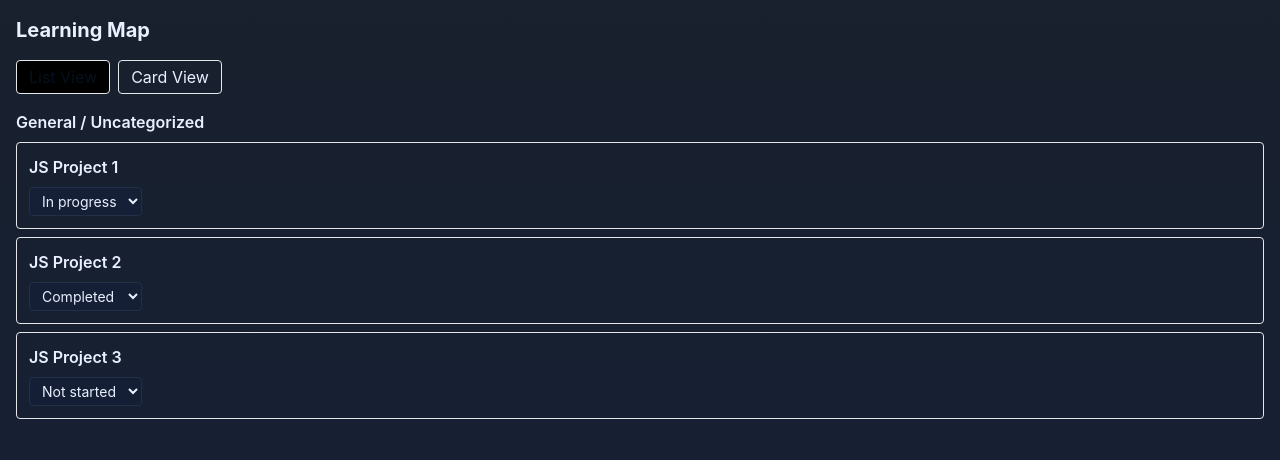
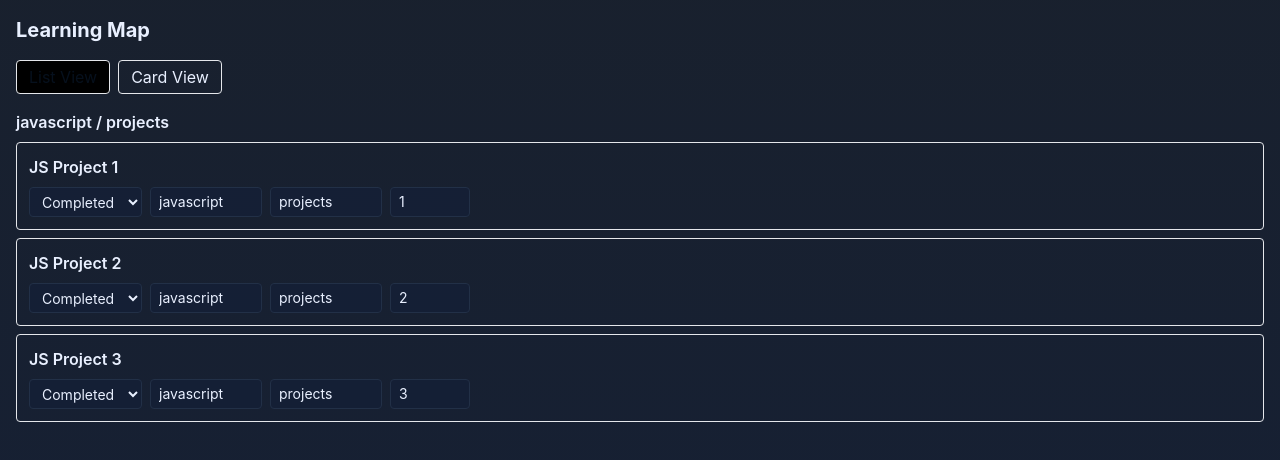
Before and after one commit to Mostafa-El-Masry/GAIA-Cerebra-V6.0.0, a Next.js app: page /learning in a window 1280 px wide. Shown: the top 460 px of the page. Built offline with nearby package versions, Linux system fonts and the light colour scheme; no server answers.

Commit message:
V6.0.4 Phase 3

```diff
--- a/app/learning/actions.ts
+++ b/app/learning/actions.ts
@@ -18,3 +18,16 @@ export async function updateLearningNodeStatus(
   nodes[index] = { ...nodes[index], status }
   saveNodes(nodes)
 }
+
+export async function updateLearningNodeMeta(
+  id: string,
+  field: "track" | "category" | "order",
+  value: string | number
+) {
+  const nodes = getNodes()
+  const index = nodes.findIndex(n => n.id === id)
+  if (index === -1) return
+
+  nodes[index] = { ...nodes[index], [field]: value }
+  saveNodes(nodes)
+}
--- a/app/learning/components/CardView.tsx
+++ b/app/learning/components/CardView.tsx
@@ -5,10 +5,16 @@ import NodeCard from "./NodeCard"
 
 export default function CardView({
   nodes,
-  onStatusChange
+  onStatusChange,
+  onMetaChange
 }: {
   nodes: LearningNode[]
   onStatusChange: (id: string, status: LearningNode["status"]) => void
+  onMetaChange: (
+    id: string,
+    field: "track" | "category" | "order",
+    value: string | number
+  ) => void
 }) {
   return (
     <div className="grid grid-cols-1 md:grid-cols-3 gap-4">
@@ -19,6 +25,7 @@ export default function CardView({
             key={node.id}
             node={node}
             onStatusChange={onStatusChange}
+            onMetaChange={onMetaChange}
           />
         ))}
     </div>
--- a/app/learning/components/ListView.tsx
+++ b/app/learning/components/ListView.tsx
@@ -5,10 +5,16 @@ import NodeCard from "./NodeCard"
 
 export default function ListView({
   nodes,
-  onStatusChange
+  onStatusChange,
+  onMetaChange
 }: {
   nodes: LearningNode[]
   onStatusChange: (id: string, status: LearningNode["status"]) => void
+  onMetaChange: (
+    id: string,
+    field: "track" | "category" | "order",
+    value: string | number
+  ) => void
 }) {
   const grouped = nodes.reduce<Record<string, LearningNode[]>>(
     (acc, node) => {
@@ -33,6 +39,7 @@ export default function ListView({
                   key={node.id}
                   node={node}
                   onStatusChange={onStatusChange}
+                  onMetaChange={onMetaChange}
                 />
               ))}
           </div>
--- a/app/learning/components/NodeCard.tsx
+++ b/app/learning/components/NodeCard.tsx
@@ -4,20 +4,22 @@ import { LearningNode } from "../models/LearningNode"
 
 export default function NodeCard({
   node,
-  onStatusChange
+  onStatusChange,
+  onMetaChange
 }: {
   node: LearningNode
   onStatusChange: (id: string, status: LearningNode["status"]) => void
+  onMetaChange: (
+    id: string,
+    field: "track" | "category" | "order",
+    value: string | number
+  ) => void
 }) {
   return (
     <div className="border rounded p-3 space-y-2">
       <h3 className="font-semibold">{node.title}</h3>
 
-      {node.description && (
-        <p className="text-sm text-gray-600">{node.description}</p>
-      )}
-
-      <div className="flex gap-2">
+      <div className="flex gap-2 flex-wrap text-sm">
         <select
           value={node.status}
           onChange={e =>
@@ -26,12 +28,44 @@ export default function NodeCard({
               e.target.value as LearningNode["status"]
             )
           }
-          className="border rounded px-2 py-1 text-sm"
+          className="border rounded px-2 py-1"
         >
           <option value="not started">Not started</option>
           <option value="in progress">In progress</option>
           <option value="completed">Completed</option>
         </select>
+
+        <input
+          placeholder="Track"
+          value={node.track ?? ""}
+          onChange={e =>
+            onMetaChange(node.id, "track", e.target.value)
+          }
+          className="border rounded px-2 py-1 w-28"
+        />
+
+        <input
+          placeholder="Category"
+          value={node.category ?? ""}
+          onChange={e =>
+            onMetaChange(node.id, "category", e.target.value)
+          }
+          className="border rounded px-2 py-1 w-28"
+        />
+
+        <input
+          type="number"
+          placeholder="Order"
+          value={node.order ?? ""}
+          onChange={e =>
+            onMetaChange(
+              node.id,
+              "order",
+              Number(e.target.value)
+            )
+          }
+          className="border rounded px-2 py-1 w-20"
+        />
       </div>
     </div>
   )
--- a/app/learning/components/NodeList.tsx
+++ b/app/learning/components/NodeList.tsx
@@ -4,9 +4,15 @@ import NodeCard from './NodeCard'
 export default function NodeList({
   nodes,
   onStatusChange,
+  onMetaChange,
 }: {
   nodes: LearningNode[]
   onStatusChange: (id: string, status: LearningNode['status']) => void
+  onMetaChange: (
+    id: string,
+    field: 'track' | 'category' | 'order',
+    value: string | number
+  ) => void
 }) {
   return (
     <div className='space-y-2'>
@@ -15,6 +21,7 @@ export default function NodeList({
           key={node.id}
           node={node}
           onStatusChange={onStatusChange}
+          onMetaChange={onMetaChange}
         />
       ))}
     </div>
--- /dev/null
+++ b/app/learning/data/categories.json
@@ -0,0 +1,4 @@
+[
+  { "id": "basics", "label": "Basics" },
+  { "id": "projects", "label": "Projects" }
+]
--- a/app/learning/data/nodes.json
+++ b/app/learning/data/nodes.json
@@ -2,16 +2,25 @@
   {
     "id": "node-1",
     "title": "JS Project 1",
-    "status": "in progress"
+    "status": "completed",
+    "order": 1,
+    "track": "javascript",
+    "category": "projects"
   },
   {
     "id": "node-2",
     "title": "JS Project 2",
-    "status": "completed"
+    "status": "completed",
+    "order": 2,
+    "track": "javascript",
+    "category": "projects"
   },
   {
     "id": "node-3",
     "title": "JS Project 3",
-    "status": "not started"
+    "status": "completed",
+    "order": 3,
+    "track": "javascript",
+    "category": "projects"
   }
 ]
--- /dev/null
+++ b/app/learning/data/tracks.json
@@ -0,0 +1,3 @@
+[
+  { "id": "javascript", "label": "JavaScript" }
+]
--- a/app/learning/page.tsx
+++ b/app/learning/page.tsx
@@ -2,7 +2,11 @@
 
 import { useEffect, useState } from "react"
 import { LearningNode } from "./models/LearningNode"
-import { loadLearningNodes, updateLearningNodeStatus } from "./actions"
+import {
+  loadLearningNodes,
+  updateLearningNodeStatus,
+  updateLearningNodeMeta
+} from "./actions"
 
 import ViewToggle from "./components/ViewToggle"
 import ListView from "./components/ListView"
@@ -16,10 +20,24 @@ export default function LearningPage() {
     loadLearningNodes().then(setNodes)
   }, [])
 
-  async function onStatusChange(id: string, status: LearningNode["status"]) {
+  async function onStatusChange(
+    id: string,
+    status: LearningNode["status"]
+  ) {
     await updateLearningNodeStatus(id, status)
     setNodes(prev =>
       prev.map(n => (n.id === id ? { ...n, status } : n))
+    )
+  }
+
+  async function onMetaChange(
+    id: string,
+    field: "track" | "category" | "order",
+    value: string | number
+  ) {
+    await updateLearningNodeMeta(id, field, value)
+    setNodes(prev =>
+      prev.map(n => (n.id === id ? { ...n, [field]: value } : n))
     )
   }
 
@@ -30,9 +48,17 @@ export default function LearningPage() {
       <ViewToggle view={view} onChange={setView} />
 
       {view === "list" ? (
-        <ListView nodes={nodes} onStatusChange={onStatusChange} />
+        <ListView
+          nodes={nodes}
+          onStatusChange={onStatusChange}
+          onMetaChange={onMetaChange}
+        />
       ) : (
-        <CardView nodes={nodes} onStatusChange={onStatusChange} />
+        <CardView
+          nodes={nodes}
+          onStatusChange={onStatusChange}
+          onMetaChange={onMetaChange}
+        />
       )}
     </div>
   )
```
